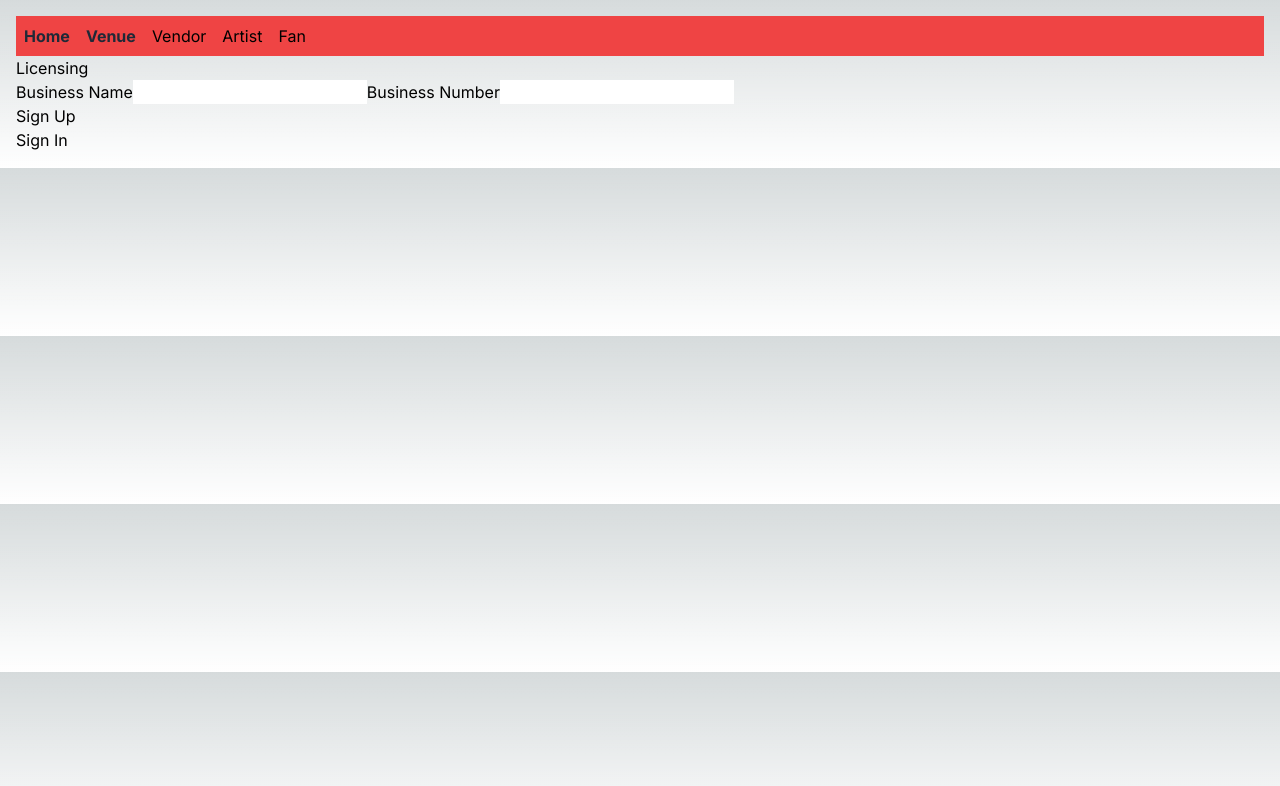
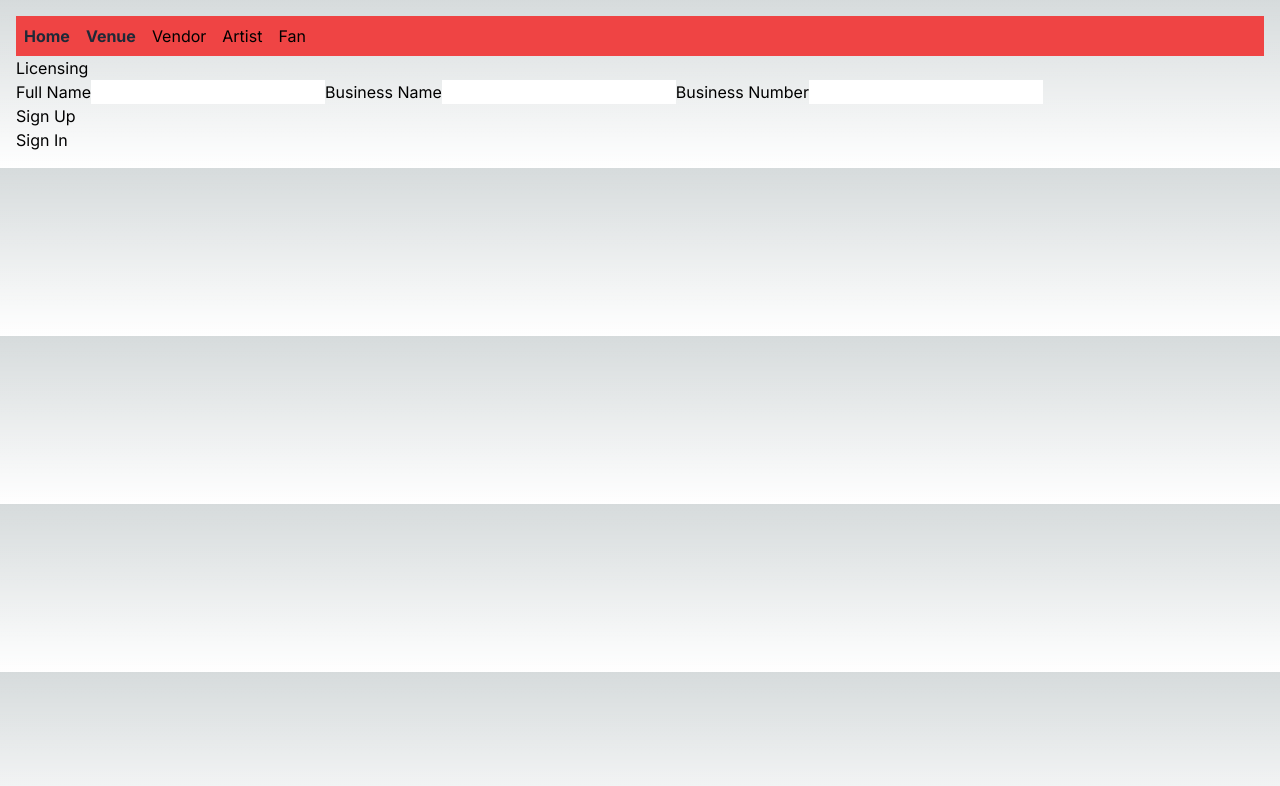
Before and after one commit to segvndo/YourBeat-TS, a Next.js app: page /users/venue/accountLicensing in a window 1280 px wide. Shown: the top 786 px of the page. Built offline with nearby package versions, Linux system fonts and the light colour scheme.

Commit message:
Add input for client name for signup

```diff
--- a/app/users/venue/accountLicensing/page.tsx
+++ b/app/users/venue/accountLicensing/page.tsx
@@ -1,16 +1,18 @@
-'use client'
+'use client';
 import React from 'react';
 import { useLicenseLogic } from '@/app/utilities/useLicenseLogic';
 
 const LicensingPage = () => {
   const {
+    clientName,
     businessName,
     businessNumber,
     isSignedIn,
+    handleClientNameChange,
     handleBusinessNameChange,
     handleBusinessNumberChange,
     handleSubmit,
-    handleSignIn
+    handleSignIn,
   } = useLicenseLogic();
 
   return (
@@ -19,6 +21,16 @@ const LicensingPage = () => {
 
       {!isSignedIn ? (
         <div>
+          <label htmlFor="clientName">Full Name</label>
+          <input
+            type="text"
+            id="clientName"
+            value={clientName}
+            onChange={handleClientNameChange}
+            maxLength={30}
+            style={{ color: 'green' }}
+          />
+
           <label htmlFor="businessName">Business Name</label>
           <input
             type="text"
@@ -52,7 +64,7 @@ const LicensingPage = () => {
         </div>
       )}
     </div>
-  )
+  );
 }
 
-export default LicensingPage
+export default LicensingPage;
--- a/app/utilities/useLicenseLogic.tsx
+++ b/app/utilities/useLicenseLogic.tsx
@@ -1,11 +1,11 @@
-// Corrected import statement for the 'next/font/google' package
-import { Viaoda_Libre } from 'next/font/google';
 import React, { ChangeEvent } from 'react';
 
 interface LicenseLogic {
+  clientName: string;
   businessName: string;
   businessNumber: string;
   isSignedIn: boolean;
+  handleClientNameChange: (e: ChangeEvent<HTMLInputElement>) => void;
   handleBusinessNameChange: (e: ChangeEvent<HTMLInputElement>) => void;
   handleBusinessNumberChange: (e: ChangeEvent<HTMLInputElement>) => void;
   handleSubmit: () => void;
@@ -13,9 +13,15 @@ interface LicenseLogic {
 }
 
 export const useLicenseLogic = (): LicenseLogic => {
+  const [clientName, setClientName] = React.useState<string>('');
   const [businessName, setBusinessName] = React.useState<string>('');
   const [businessNumber, setBusinessNumber] = React.useState<string>('');
   const [isSignedIn, setIsSignedIn] = React.useState<boolean>(false);
+
+  const handleClientNameChange = (e: ChangeEvent<HTMLInputElement>) => {
+    const inputValue = e.target.value;
+    setClientName(inputValue);
+  };
 
   const handleBusinessNameChange = (e: ChangeEvent<HTMLInputElement>) => {
     const inputValue = e.target.value;
@@ -37,9 +43,11 @@ export const useLicenseLogic = (): LicenseLogic => {
   };
 
   return {
+    clientName,
     businessName,
     businessNumber,
     isSignedIn,
+    handleClientNameChange,
     handleBusinessNameChange,
     handleBusinessNumberChange,
     handleSubmit,
--- a/package.json
+++ b/package.json
@@ -9,11 +9,13 @@
     "lint": "next lint"
   },
   "devDependencies": {
-    "@types/react": "18.2.42"
+    "@types/react": "18.2.42",
+    "typescript": "^5.3.3"
   },
   "dependencies": {
     "next": "^14.0.3",
     "react": "^18.2.0",
-    "react-dom": "^18.2.0"
+    "react-dom": "^18.2.0",
+    "webpack": "^5.89.0"
   }
 }
```
Also changed, not shown: 1 other file (tests, documents, lock files or other folders).
